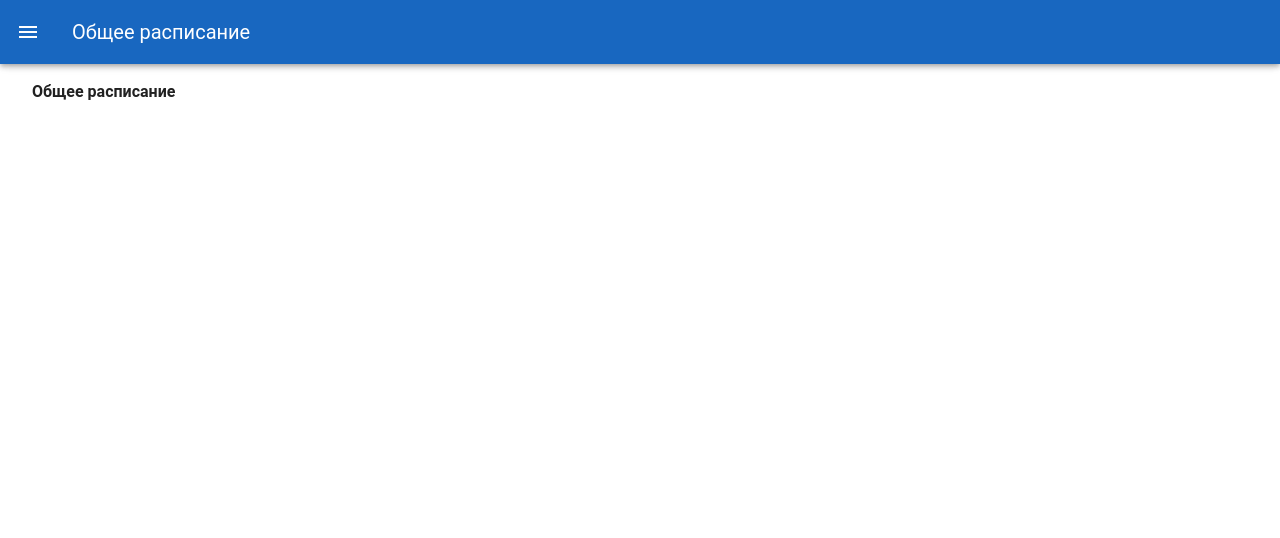
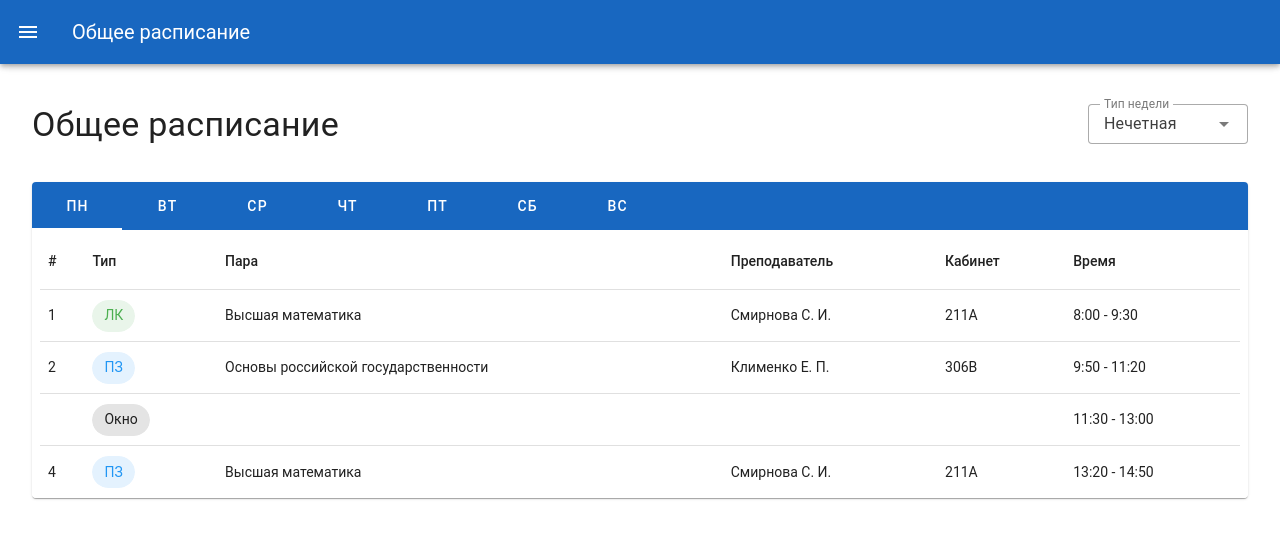
Before and after one commit to SanyaPilot/UniversitySchedDisplay, a Vue app: page /all in a window 1280 px wide. Shown: the top 538 px of the page. Built offline with nearby package versions, Linux system fonts and the light colour scheme.

Commit message:
views: Add /all page Can display table for all days

```diff
--- a/src/router/index.js
+++ b/src/router/index.js
@@ -4,7 +4,7 @@ import { createRouter, createWebHistory } from 'vue-router'
 const routes = [
   { path: '/', redirect: '/today' },
   { path: '/today', name: 'today', component: () => import('@/views/Today.vue') },
-  { path: '/all', name: 'all', component: () => import('@/views/Shedule.vue') },
+  { path: '/all', name: 'all', component: () => import('@/views/All.vue') },
 ]
 
 const router = createRouter({
--- /dev/null
+++ b/src/views/All.vue
@@ -0,0 +1,55 @@
+<template>
+  <div class="d-flex justify-space-between align-center pt-4">
+    <h4 class="text-h4 mt-n3">Общее расписание</h4>
+    <VSelect
+      v-model="weekType"
+      label="Тип недели"
+      :items="weekItems"
+      item-title="name"
+      item-value="value"
+      class="flex-grow-0 mt-2"
+      style="width: 10em;"
+      variant="outlined"
+      density="compact"
+    ></VSelect>
+  </div>
+  <VCard class="mt-4">
+    <VTabs v-model="selectedDay" bg-color="primary">
+      <VTab value="0">Пн</VTab>
+      <VTab value="1">Вт</VTab>
+      <VTab value="2">Ср</VTab>
+      <VTab value="3">Чт</VTab>
+      <VTab value="4">Пт</VTab>
+      <VTab value="5">Сб</VTab>
+      <VTab value="6">Вс</VTab>
+    </VTabs>
+    <ScheduleView :dow="intSelectedDay" :weekType="weekType"/>
+  </VCard>
+</template>
+
+<script>
+  import groupData from "@/config.json"
+  import ScheduleView from '@/components/Schedule.vue'
+  import { isWeekEven } from '@/utils/date.js'
+
+  const curDate = new Date()
+
+  export default {
+    components: { ScheduleView },
+    data() {
+      return {
+        selectedDay: curDate.getDay() - 1,
+        weekType: isWeekEven(groupData.studyStartTS * 1000, curDate.getTime()) == 0,
+        weekItems: [
+          { name: "Нечетная", value: false },
+          { name: "Четная", value: true }
+        ]
+      }
+    },
+    computed: {
+      intSelectedDay() {
+        return parseInt(this.selectedDay)
+      }
+    }
+  }
+</script>
```
